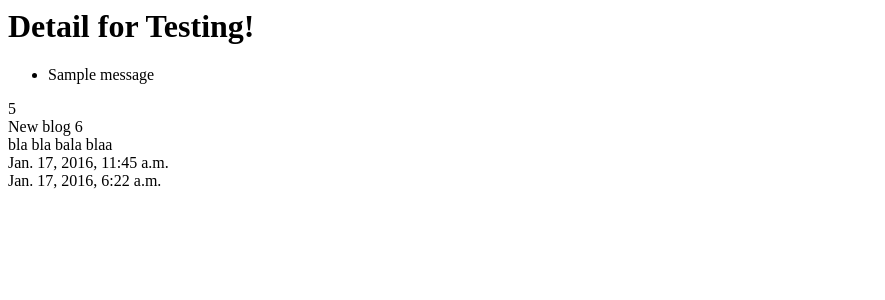
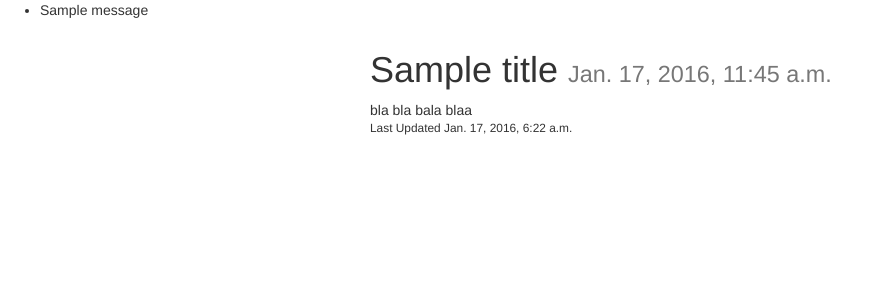
Before and after one commit to MUDASSARHASHMI/Ecomm, a Django app: template ecommerce/blog/templates/blog/detail.html in a window 1280 px wide. Shown: the top 300 px of the page, without its empty margins (0-885 px from the left). Run offline with Django 3.2, Linux system fonts and the light colour scheme; data comes from the database, SQL or seed files in the repository; both versions use the stored data as it was after the commit; tables that the repository leaves empty hold one stand-in row (values such as "Sample post"); the template is opened without the code that fills it: values that come from a table or form of the project are taken from there, most other values are stand-ins (such as "Sample title", 1, 10 or a date in 2020); one stand-in notice (Sample message) is shown; some libraries are stand-ins or nearby versions.

Commit message:
Adding Bootstrap
Adding bootstrap for Blog App

```diff
--- a/ecommerce/blog/templates/blog/detail.html
+++ b/ecommerce/blog/templates/blog/detail.html
@@ -1,18 +1,12 @@
-<html>
-<body>
-<h1>Detail for Testing!</h1>
+{% extends 'base.html' %}
+{% block head_title %}{{ title }} | {{ block.super }}{% endblock head_title %}
 
-{% if messages %}
-    <ul class="messages">
-    {% for message in messages %}
-    <li{% if message.tags %} class="{{ message.tags }}"{% endif %}>{{ message }}</li>
-    {% endfor %}
-    </ul>
-{% endif %}
-{{ instance.id }}<br/>
-{{ instance.title }}<br/>
+{% block content %}
+<div class="col-sm-6 col-sm-offset-3">
+<h1>{{ title }} <small>{{ instance.timestamp }}</small></h1>
+
 {{ instance.content }}<br/>
-{{ instance.timestamp }}<br/>
-{{ instance.updated }}<br/>
-</body>
-</html>
+<small>Last Updated {{ instance.updated }}</small><br/>
+
+</div>
+{% endblock content %}
--- a/ecommerce/blog/templates/blog/list.html
+++ b/ecommerce/blog/templates/blog/list.html
@@ -1,5 +1,5 @@
-
-
+{% extends 'base.html' %}
+{% block content %}
 <h1>List for Testing!</h1>
 {% for obj in object_list %}
 <!--<a href="/blog/{{ obj.id }}/">{{ obj.title }} </a> <br/>-->
@@ -12,3 +12,5 @@
 {{ obj.id }}<br/>
 
 {% endfor %}
+
+{% endblock content %}
--- a/ecommerce/blog/views.py
+++ b/ecommerce/blog/views.py
@@ -58,6 +58,5 @@ def blog_update(request, id=None):
 
 def blog_delete(request, id=None):
     instance = get_object_or_404(Post, id=id)
-    if instance.delete():
-        messages.success(request, "Successfully Deleted")
+    instance.delete()
     return redirect('blog:list')
--- a/ecommerce/static/templates/base.html
+++ b/ecommerce/static/templates/base.html
@@ -1,11 +1,23 @@
-<!DOCTYPE html>
+{% load staticfiles %}
 <html>
+<head>
+    <title>{% block head_title %}Dressika Apparels{% endblock head_title %}</title>
+        <!-- Latest compiled and minified CSS -->
+<link rel="stylesheet" href="https://maxcdn.bootstrapcdn.com/bootstrap/3.3.6/css/bootstrap.min.css" integrity="sha384-1q8mTJOASx8j1Au+a5WDVnPi2lkFfwwEAa8hDDdjZlpLegxhjVME1fgjWPGmkzs7" crossorigin="anonymous">
 
+<!-- Optional theme -->
+<link rel="stylesheet" href="https://maxcdn.bootstrapcdn.com/bootstrap/3.3.6/css/bootstrap-theme.min.css" integrity="sha384-fLW2N01lMqjakBkx3l/M9EahuwpSfeNvV63J5ezn3uZzapT0u7EYsXMjQV+0En5r" crossorigin="anonymous">
+    {% block style %}
+    {% endblock style %}
+
+</head>
 <body>
+{% include "message_display.html" %}
 <div class="container">
-    {% block content %}
-    {% endblock content %}
+    {% block content %}{% endblock content %}
+</div>
 
-</div>
+<!-- Latest compiled and minified JavaScript -->
+<script src="https://maxcdn.bootstrapcdn.com/bootstrap/3.3.6/js/bootstrap.min.js" integrity="sha384-0mSbJDEHialfmuBBQP6A4Qrprq5OVfW37PRR3j5ELqxss1yVqOtnepnHVP9aJ7xS" crossorigin="anonymous"></script>
 </body>
 </html>
--- /dev/null
+++ b/ecommerce/static/templates/message_display.html
@@ -0,0 +1,11 @@
+{% if messages %}
+    <div class='messages'>
+
+    <ul class="messages">
+    {% for message in messages %}
+    <li{% if message.tags %} class="{{ message.tags }}"{% endif %}>{% if "html_safe" in message.tags %}{{ message|safe }}{% else %}{{ message }}{% endif %}</li>
+    {% endfor %}
+    </ul>
+
+    </div>
+{% endif %}
```
Also changed, not shown: ecommerce/dressika.sqlite3, 1 other file.
